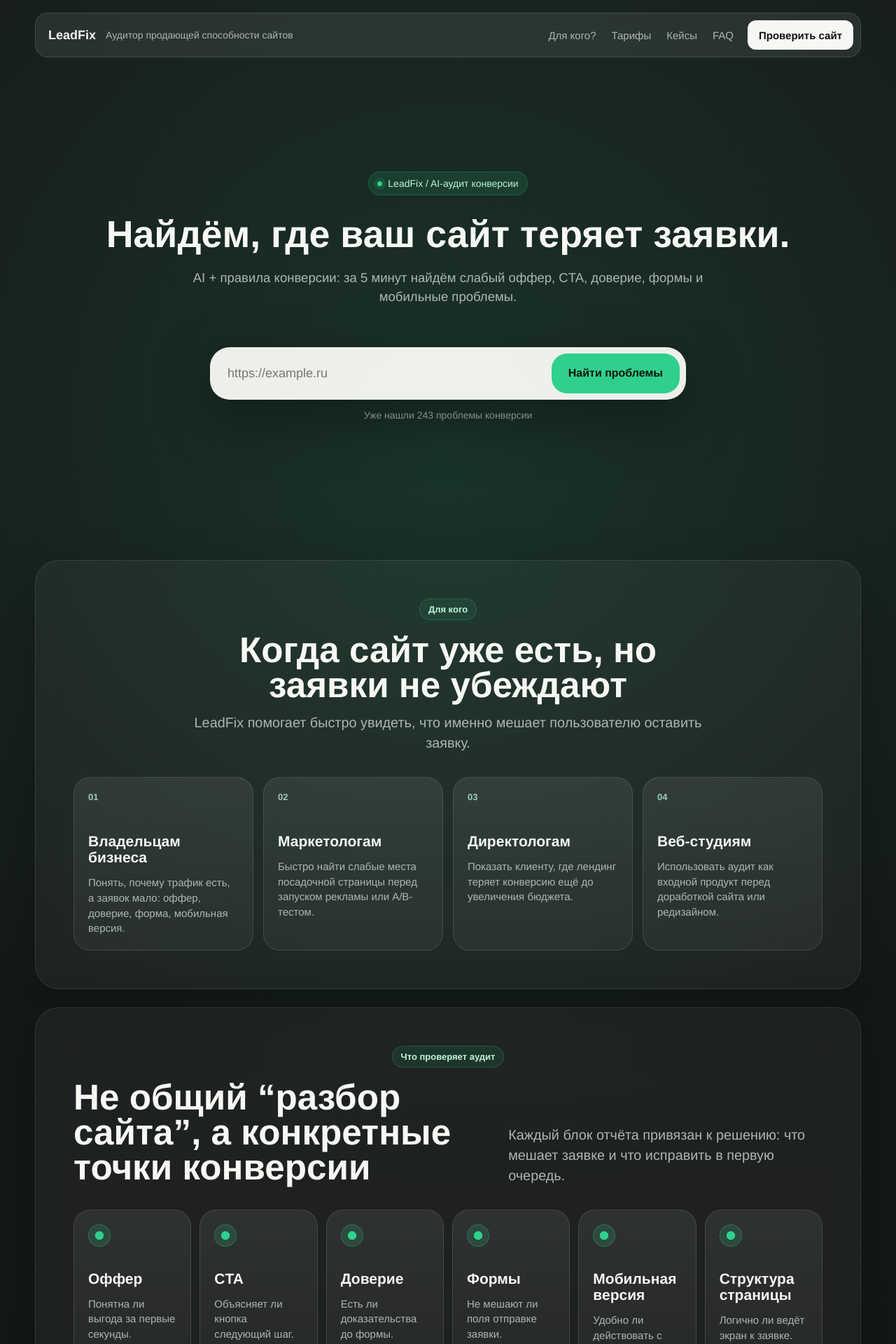
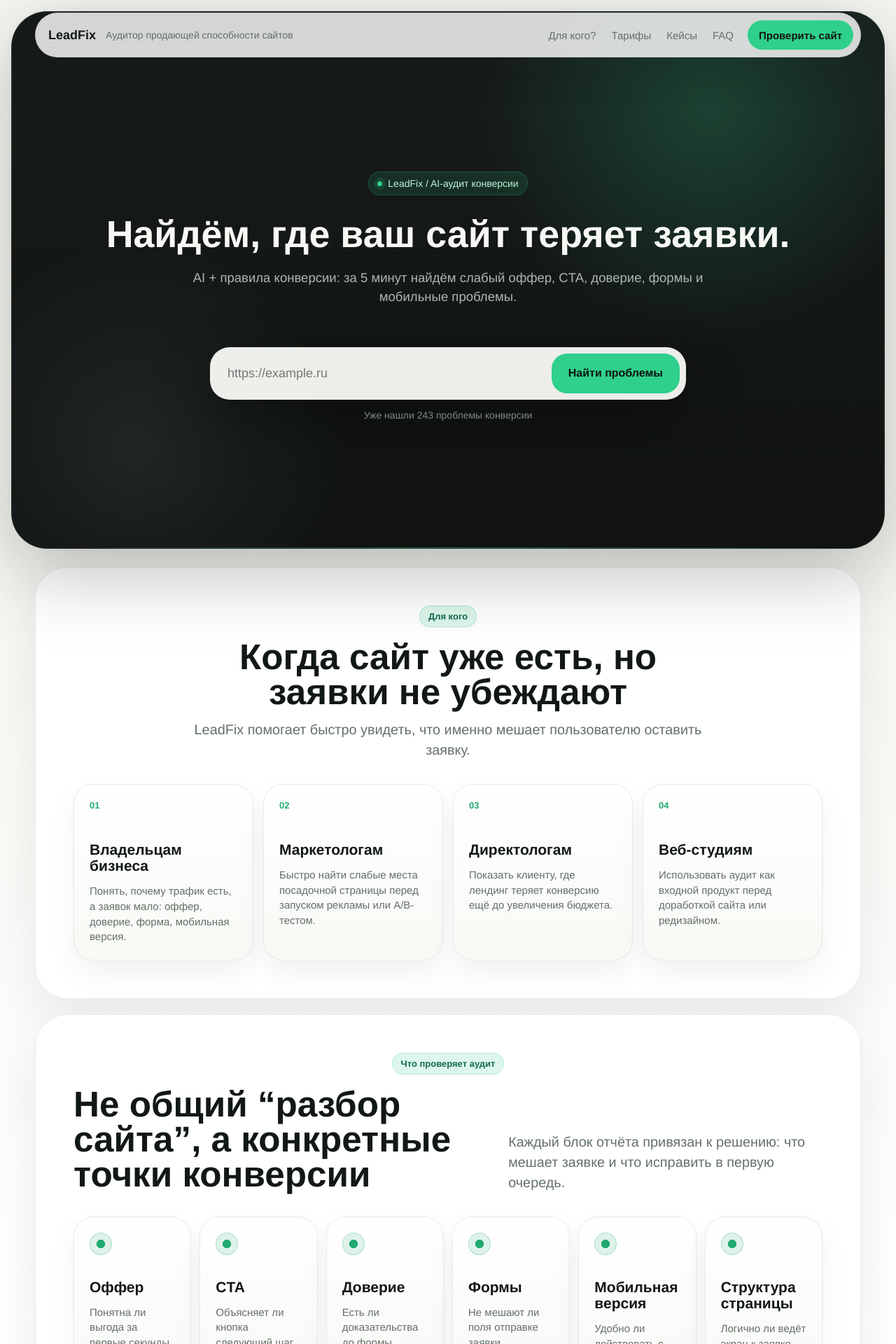
Before and after one commit to arefyevv/leadfix, a Next.js app: page / in a window 1280 px wide. Shown: the top 1920 px of the page at 70% size. Built offline with nearby package versions, Linux system fonts and the light colour scheme.

Commit message:
landing sections update

```diff
--- a/app/globals.css
+++ b/app/globals.css
@@ -3,6 +3,11 @@
   --surface: #f7f8f4;
   --ink: #f7f8f4;
   --muted: #aeb7b2;
+  --page: #f6f7f2;
+  --paper: #ffffff;
+  --paper-soft: #eef2ea;
+  --dark-ink: #111815;
+  --dark-muted: #637068;
   --line: rgba(247, 248, 244, .14);
   --accent: #2fd08c;
   --accent-dark: #20a971;
@@ -16,7 +21,7 @@ body {
   margin: 0;
   min-height: 100vh;
   color: var(--ink);
-  background: radial-gradient(circle at 50% 16%, rgba(47, 208, 140, .14), transparent 30%), linear-gradient(180deg, #171b1a 0%, var(--bg) 100%);
+  background: var(--page);
   font-family: "Helvetica Neue", Helvetica, Arial, sans-serif;
 }
 button, input { font: inherit; }
@@ -38,25 +43,26 @@ button { cursor: pointer; }
   align-items: center;
   gap: 20px;
   padding: 10px 10px 10px 18px;
-  background: rgba(247, 248, 244, .08);
-  border: 1px solid rgba(247, 248, 244, .12);
-  border-radius: 18px;
-  backdrop-filter: blur(18px);
+  background: rgba(255, 255, 255, .82);
+  border: 1px solid rgba(17, 24, 21, .08);
+  border-radius: 999px;
+  box-shadow: 0 18px 54px rgba(17, 24, 21, .1);
+  backdrop-filter: blur(22px);
   transform: translateX(-50%);
 }
 .brand { display: flex; align-items: center; gap: 14px; min-width: 0; }
 .logo {
   border: 0;
   padding: 0;
-  color: var(--ink);
+  color: var(--dark-ink);
   background: transparent;
   font-size: 18px;
   font-weight: 700;
 }
-.brand__descriptor { color: var(--muted); font-size: 14px; white-space: nowrap; }
+.brand__descriptor { color: var(--dark-muted); font-size: 14px; white-space: nowrap; }
 .nav { display: flex; align-items: center; gap: 22px; margin-left: auto; }
-.nav a { color: var(--muted); font-size: 15px; text-decoration: none; }
-.nav a:hover { color: var(--ink); }
+.nav a { color: var(--dark-muted); font-size: 15px; text-decoration: none; }
+.nav a:hover { color: var(--dark-ink); }
 .header__button, .report-button, .checkout-submit, .pdf-button {
   border: 0;
   outline: none;
@@ -66,8 +72,8 @@ button { cursor: pointer; }
   min-height: 42px;
   padding: 0 16px;
   color: #101312;
-  background: var(--surface);
-  border-radius: 12px;
+  background: var(--accent);
+  border-radius: 999px;
   font-size: 15px;
   font-weight: 700;
 }
@@ -78,6 +84,30 @@ button { cursor: pointer; }
   place-items: center;
   padding: 132px 20px 52px;
   text-align: center;
+}
+.analysis, .report, .checkout, .full-report {
+  background: radial-gradient(circle at 50% 16%, rgba(47, 208, 140, .14), transparent 30%), linear-gradient(180deg, #171b1a 0%, var(--bg) 100%);
+}
+.hero {
+  position: relative;
+  width: calc(100% - 32px);
+  min-height: calc(100dvh - 32px);
+  margin: 16px auto 0;
+  overflow: hidden;
+  background:
+    radial-gradient(circle at 80% 18%, rgba(47, 208, 140, .22), transparent 28%),
+    radial-gradient(circle at 14% 82%, rgba(191, 244, 220, .08), transparent 24%),
+    linear-gradient(180deg, #171b1a 0%, #101312 100%);
+  border: 1px solid rgba(247, 248, 244, .1);
+  border-radius: clamp(28px, 4vw, 54px);
+  box-shadow: 0 34px 110px rgba(17, 24, 21, .28);
+}
+.hero::after {
+  content: "";
+  position: absolute;
+  inset: auto 8% 0;
+  height: 1px;
+  background: linear-gradient(90deg, transparent, rgba(47, 208, 140, .55), transparent);
 }
 .full-report { place-items: start center; text-align: left; }
 .hero__inner, .analysis__inner, .report__inner, .checkout__inner, .full-report__inner {
@@ -158,28 +188,30 @@ button { cursor: pointer; }
 
 .landing-flow {
   display: grid;
-  gap: 26px;
-  padding: 0 20px 86px;
+  gap: 22px;
+  padding: 26px 20px 96px;
+  color: var(--dark-ink);
+  background:
+    linear-gradient(180deg, var(--page) 0%, #ffffff 34%, #f8faf5 100%);
 }
 
 .landing-section {
   width: min(100%, 1180px);
   margin: 0 auto;
   padding: clamp(28px, 5vw, 54px);
-  background: rgba(247, 248, 244, .045);
-  border: 1px solid rgba(247, 248, 244, .1);
-  border-radius: 34px;
-  box-shadow: 0 24px 70px rgba(0, 0, 0, .24);
-  backdrop-filter: blur(18px);
+  background: var(--paper);
+  border: 1px solid rgba(17, 24, 21, .08);
+  border-radius: clamp(28px, 4vw, 46px);
+  box-shadow: 0 24px 70px rgba(17, 24, 21, .08);
 }
 
 .section-kicker {
   width: fit-content;
   margin: 0 auto 18px;
   padding: 8px 12px;
-  color: #bff4dc;
-  background: rgba(47, 208, 140, .1);
-  border: 1px solid rgba(47, 208, 140, .22);
+  color: #126b4e;
+  background: #ddf7ec;
+  border: 1px solid rgba(32, 169, 113, .18);
   border-radius: 999px;
   font-size: 13px;
   font-weight: 800;
@@ -209,7 +241,7 @@ button { cursor: pointer; }
 
 .section-head h2 {
   margin: 0;
-  color: var(--ink);
+  color: var(--dark-ink);
   font-size: clamp(32px, 4vw, 56px);
   line-height: .98;
   letter-spacing: 0;
@@ -217,7 +249,7 @@ button { cursor: pointer; }
 
 .section-head p {
   margin: 0;
-  color: var(--muted);
+  color: var(--dark-muted);
   font-size: clamp(16px, 1.55vw, 20px);
   line-height: 1.45;
 }
@@ -239,32 +271,35 @@ button { cursor: pointer; }
 .landing-card {
   position: relative;
   min-height: 190px;
-  padding: 20px;
+  padding: 22px;
   overflow: hidden;
-  color: var(--ink);
-  background: linear-gradient(180deg, rgba(247, 248, 244, .08), rgba(247, 248, 244, .045));
-  border: 1px solid rgba(247, 248, 244, .12);
-  border-radius: 24px;
+  color: var(--dark-ink);
+  background:
+    linear-gradient(180deg, rgba(255, 255, 255, .92), rgba(246, 247, 242, .74));
+  border: 1px solid rgba(17, 24, 21, .08);
+  border-radius: 28px;
+  box-shadow: 0 18px 42px rgba(17, 24, 21, .06);
   text-align: left;
   transition: transform .22s ease, border-color .22s ease, background .22s ease;
 }
 
 .landing-card:hover {
   transform: translateY(-4px);
-  border-color: rgba(47, 208, 140, .34);
-  background: linear-gradient(180deg, rgba(47, 208, 140, .1), rgba(247, 248, 244, .05));
+  border-color: rgba(32, 169, 113, .26);
+  background:
+    linear-gradient(180deg, rgba(221, 247, 236, .9), rgba(255, 255, 255, .86));
 }
 
 .landing-card h3 {
   margin: 0;
-  color: var(--ink);
+  color: var(--dark-ink);
   font-size: 21px;
   line-height: 1.1;
 }
 
 .landing-card p {
   margin: 14px 0 0;
-  color: var(--muted);
+  color: var(--dark-muted);
   font-size: 15px;
   line-height: 1.45;
 }
@@ -272,7 +307,7 @@ button { cursor: pointer; }
 .card-index {
   display: block;
   margin-bottom: 44px;
-  color: rgba(191, 244, 220, .78);
+  color: #20a971;
   font-size: 13px;
   font-weight: 800;
 }
@@ -285,8 +320,8 @@ button { cursor: pointer; }
   width: 32px;
   height: 32px;
   margin-bottom: 34px;
-  background: radial-gradient(circle at 50% 50%, var(--accent) 0 28%, rgba(47, 208, 140, .16) 30% 100%);
-  border: 1px solid rgba(47, 208, 140, .3);
+  background: radial-gradient(circle at 50% 50%, var(--accent-dark) 0 28%, rgba(32, 169, 113, .14) 30% 100%);
+  border: 1px solid rgba(32, 169, 113, .28);
   border-radius: 50%;
 }
 
@@ -314,11 +349,11 @@ button { cursor: pointer; }
   min-height: 430px;
   padding: 18px;
   background:
-    linear-gradient(180deg, rgba(47, 208, 140, .12), transparent 34%),
-    rgba(8, 10, 9, .82);
-  border: 1px solid rgba(247, 248, 244, .14);
-  border-radius: 30px;
-  box-shadow: 0 34px 90px rgba(0, 0, 0, .38);
+    linear-gradient(180deg, rgba(47, 208, 140, .15), transparent 34%),
+    #111815;
+  border: 1px solid rgba(17, 24, 21, .12);
+  border-radius: 34px;
+  box-shadow: 0 34px 90px rgba(17, 24, 21, .24);
 }
 
 .mockup-top {
@@ -340,7 +375,7 @@ button { cursor: pointer; }
   gap: 18px;
   align-items: end;
   padding: 20px;
-  background: rgba(247, 248, 244, .07);
+  background: rgba(247, 248, 244, .08);
   border: 1px solid rgba(247, 248, 244, .1);
   border-radius: 22px;
 }
@@ -389,8 +424,38 @@ button { cursor: pointer; }
   font-size: 14px;
 }
 
+.landing-section .metric {
+  color: var(--dark-ink);
+  background: #f8faf5;
+  border-color: rgba(17, 24, 21, .08);
+}
+
+.landing-section .metric span {
+  color: var(--dark-muted);
+}
+
 .landing-pricing .pricing-card {
   min-height: 220px;
+  color: var(--dark-ink);
+  background: #f8faf5;
+  border-color: rgba(17, 24, 21, .08);
+  box-shadow: 0 18px 42px rgba(17, 24, 21, .06);
+}
+
+.landing-pricing .pricing-card h3,
+.landing-pricing .pricing-card p,
+.landing-pricing .pricing-card strong {
+  color: var(--dark-ink);
+}
+
+.landing-pricing .pricing-card p {
+  color: var(--dark-muted);
+}
+
+.landing-pricing .pricing-card--recommended,
+.landing-pricing .pricing-card.is-selected {
+  background: linear-gradient(180deg, #ddf7ec, #ffffff);
+  border-color: rgba(32, 169, 113, .3);
 }
 
 .faq-list {
@@ -400,15 +465,15 @@ button { cursor: pointer; }
 }
 
 .faq-item {
-  background: rgba(16, 19, 18, .34);
-  border: 1px solid rgba(247, 248, 244, .1);
-  border-radius: 20px;
+  background: #f8faf5;
+  border: 1px solid rgba(17, 24, 21, .08);
+  border-radius: 24px;
   text-align: left;
 }
 
 .faq-item summary {
   padding: 20px 22px;
-  color: var(--ink);
+  color: var(--dark-ink);
   font-size: 18px;
   font-weight: 700;
   cursor: pointer;
@@ -417,7 +482,7 @@ button { cursor: pointer; }
 .faq-item p {
   margin: 0;
   padding: 0 22px 20px;
-  color: var(--muted);
+  color: var(--dark-muted);
   font-size: 15px;
   line-height: 1.5;
 }
@@ -498,17 +563,26 @@ button { cursor: pointer; }
   opacity: .58;
 }
 .locked-card::before {
-  content: "🔒";
+  content: "";
   position: absolute;
   top: 18px;
   right: 18px;
-  display: grid;
-  place-items: center;
   width: 34px;
   height: 34px;
   background: rgba(16, 19, 18, .56);
   border: 1px solid rgba(247, 248, 244, .12);
   border-radius: 50%;
+}
+.locked-card::after {
+  content: "";
+  position: absolute;
+  top: 28px;
+  right: 28px;
+  width: 12px;
+  height: 10px;
+  border: 2px solid rgba(247, 248, 244, .78);
+  border-top-width: 6px;
+  border-radius: 3px;
 }
 .locked-card span { display: block; width: 72%; height: 14px; background: rgba(247, 248, 244, .2); border-radius: 999px; }
 .locked-card span:nth-child(2) { width: 92%; }
```
